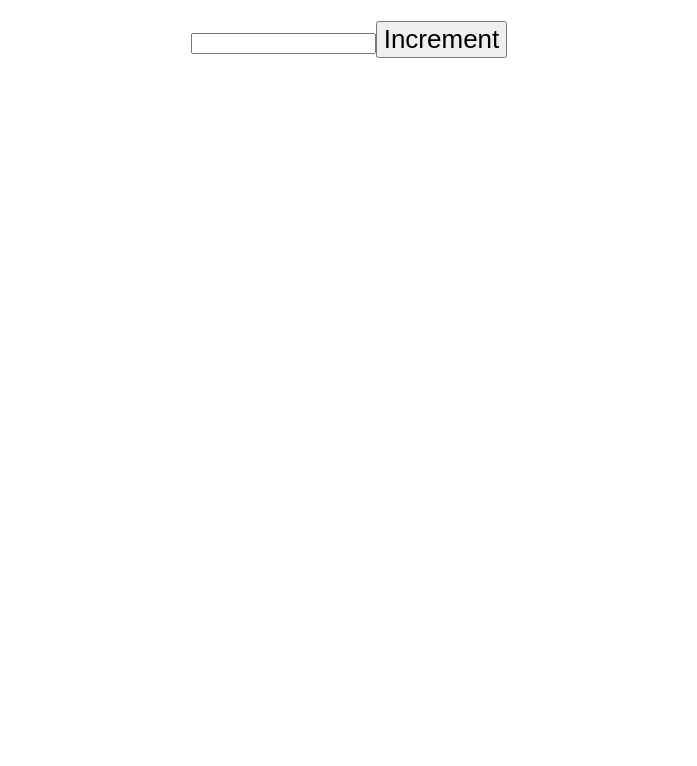
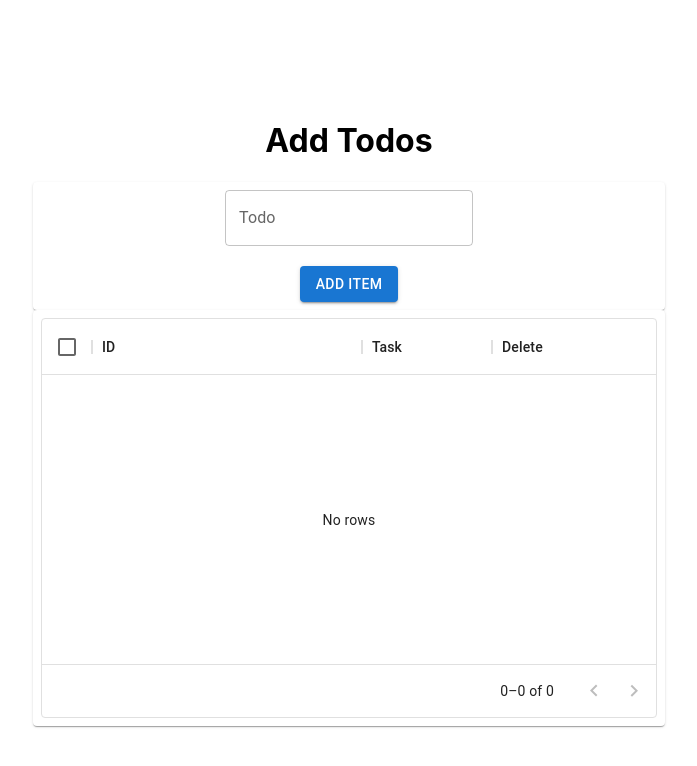
Before and after one commit to digikullReact/janweredux, a React (Vite) app: page / in a window 1280 px wide. Shown: the top 766 px of the page, without its empty margins (291-988 px from the left). Built offline with nearby package versions, Linux system fonts and the light colour scheme.

Commit message:
todo app with redux and mui

```diff
--- a/src/App.jsx
+++ b/src/App.jsx
@@ -3,47 +3,26 @@ import logo from './logo.svg'
 import './App.css'
 import { useSelector,useDispatch } from 'react-redux'
 import {addTodo} from "./slices";
+import Addtodo from './components/Addtodo';
+import {
+  Routes,
+  Route,
+} from "react-router-dom";
 
 function App() {
-  //const [count, setCount] = useState(0)
-  const [state2,setState]=useState({name:"John",age:"20"})
-    const state= useSelector(state=>state.counterSlice);
 
-    console.log(state);
-    const dispatch=useDispatch();
-
-
-const Handleincrement=()=>{
-  dispatch(addTodo(state2));
-
-}
-
-const handleChange=(event)=>{
-
-  setState(event.target.value);
-
-}
   //useSelector
   //useDispatch Hook
 
   return (
     <div className="App">
 
-      <h1>{state.def}</h1>
+<Routes>
+      <Route path="/" element={<Addtodo />}/>
 
-      <input type="text" onChange={handleChange}/>
+       </Routes>
 
-      <button onClick={Handleincrement}>
 
-        Increment
-
-      </button>
-
-      {
-        state.values.map((ele,i)=>(
-          <li key={i}>{ele}</li>
-        ))
-      }
 
     </div>
   )
--- /dev/null
+++ b/src/components/Addtodo.jsx
@@ -0,0 +1,146 @@
+import React,{useState} from 'react'
+import TextField from '@mui/material/TextField';
+import { styled } from '@mui/material/styles';
+import Box from '@mui/material/Box';
+import Paper from '@mui/material/Paper';
+import Grid from '@mui/material/Grid';
+import Button from '@mui/material/Button';
+import { DataGrid } from '@mui/x-data-grid';
+import { addTodo } from '../slices/todo';
+import uuid from 'react-uuid'
+
+
+import { useDispatch,useSelector } from 'react-redux';
+
+
+const Item = styled(Paper)(({ theme }) => ({
+  backgroundColor: theme.palette.mode === 'dark' ? '#1A2027' : '#fff',
+  ...theme.typography.body2,
+  padding: theme.spacing(1),
+  textAlign: 'center',
+  color: theme.palette.text.secondary,
+}));
+
+
+
+const Addtodo = () => {
+
+  const [state,setState]=useState({
+    id:"",
+    task:""
+  });
+
+
+  const rows=useSelector(state=>state.todoSlice.todos);
+
+
+
+  const dispatch=useDispatch();
+
+  const handleClick=()=>{
+    // Action would be dispatched
+
+    dispatch(addTodo(state));
+
+
+  }
+
+  const handleChange=(event)=>{
+    // Action would be dispatched
+
+   setState({...state,[event.target.name]:event.target.value,id:uuid()});
+
+
+  }
+
+
+    const columns = [
+        { field: 'id', headerName: 'ID', width: 270 },
+        { field: 'task', headerName: 'Task', width: 130 },
+
+
+        {field:'name' ,headerName:'Delete', renderCell:(params)=>{
+
+          return <Button variant="contained" onClick={()=>clickDelete(params.row.id)}>
+         Delete
+          </Button>
+
+        },width: 230}
+      ];
+
+
+
+
+
+
+  return (
+    <div style={{marginTop:"100px"}}>
+
+<Box>
+
+<Grid container spacing={2}>
+<Grid item xs={3}>
+</Grid>
+        <Grid item xs={6}>
+            <h1>Add Todos</h1>
+          <Item>
+
+          <TextField name="task" id="outlined-basic" label="Todo" variant="outlined" onChange={handleChange}/> <br/>
+
+          <Button  style={{marginTop:"20px"}} variant="contained" onClick={handleClick}>Add Item</Button>
+
+
+          </Item>
+        </Grid>
+
+        <Grid item xs={3}>
+</Grid>
+
+      </Grid>
+
+
+
+    </Box>
+
+    <Box>
+
+<Grid container spacing={2}>
+<Grid item xs={3}>
+</Grid>
+        <Grid item xs={6}>
+
+          <Item>
+
+          <div style={{ height: 400, width: '100%' }}>
+      <DataGrid
+        rows={rows}
+        columns={columns}
+        pageSize={5}
+        rowsPerPageOptions={[5]}
+        checkboxSelection
+      />
+    </div>
+
+
+
+
+          </Item>
+        </Grid>
+
+        <Grid item xs={3}>
+</Grid>
+
+      </Grid>
+
+
+
+    </Box>
+
+
+
+
+    </div>
+  )
+}
+
+export default Addtodo
--- a/src/main.jsx
+++ b/src/main.jsx
@@ -4,13 +4,20 @@ import App from './App'
 import './index.css'
 import {store} from "./store";
 import { Provider } from 'react-redux'
+import {
+  BrowserRouter,
+
+} from "react-router-dom";
 
 // Provide is a bridge component that connects your react Application
 // with your redux store
 
 ReactDOM.createRoot(document.getElementById('root')).render(
   <Provider store={store}>
-  <App />
+      <BrowserRouter>
+      <App />
+      </BrowserRouter>
+
 </Provider>,
 
 
--- /dev/null
+++ b/src/slices/todo.js
@@ -0,0 +1,39 @@
+import { createSlice } from "@reduxjs/toolkit";
+
+
+const initialState={
+    todos:[],
+
+}
+
+
+
+
+const todoSlice=createSlice({
+
+    name:"todo",
+    initialState:initialState,
+    reducers:{
+
+// Actually be passing the actions that modify the state
+
+addTodo:(state,action)=>{
+
+
+
+    //action.payloar contains the data coming from your frontend
+
+    state.todos.push(action.payload)
+
+}
+,// Create a action that deletes todo from the array and call it from frontend
+
+    }
+
+
+
+})
+
+export const {addTodo} = todoSlice.actions;  // these are called by the frontend
+
+export default todoSlice.reducer;  // reducer is more of in state management
--- a/src/store/index.js
+++ b/src/store/index.js
@@ -1,6 +1,7 @@
 import { configureStore } from '@reduxjs/toolkit'
 import  counterSlice  from '../slices'
 import  authSlice  from '../slices/auth'
+import todoSlice from "../slices/todo";
 
 
 // configureStore method actually configures your global state
@@ -8,6 +9,7 @@ import  authSlice  from '../slices/auth'
 export const store = configureStore({
   reducer: {
     counterSlice:counterSlice,
-    authSlice:authSlice
+    authSlice:authSlice,
+    todoSlice:todoSlice
   },
 })
```
Also changed, not shown: package.json (+7 -1 lines), 1 other file (tests, documents, lock files or other folders).
